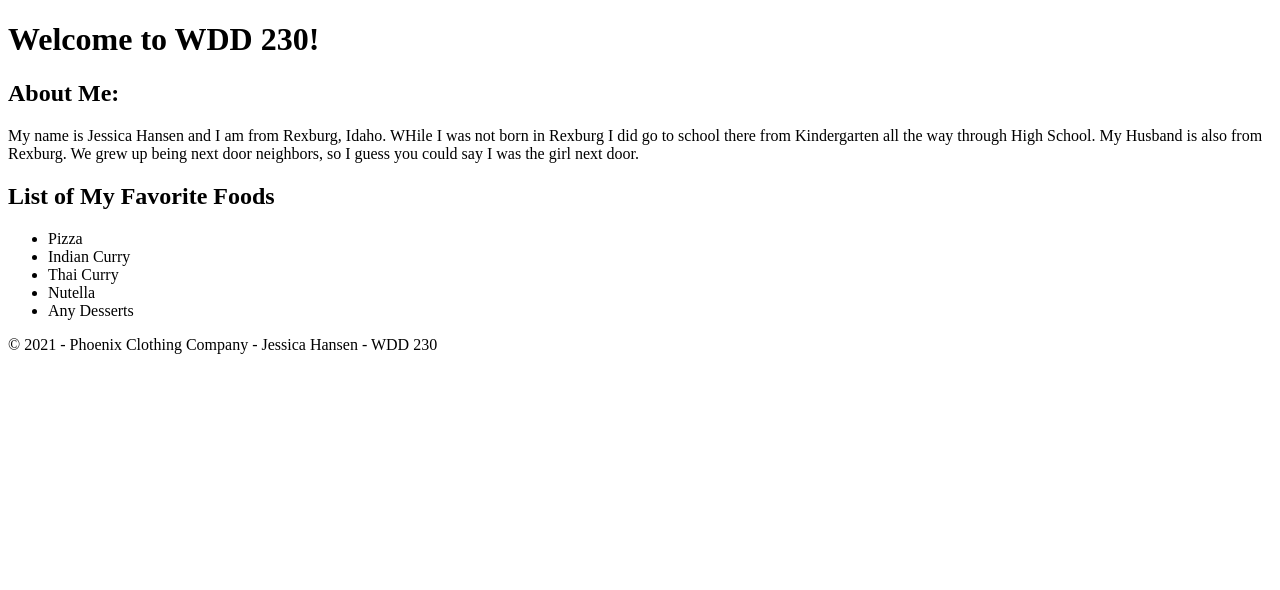
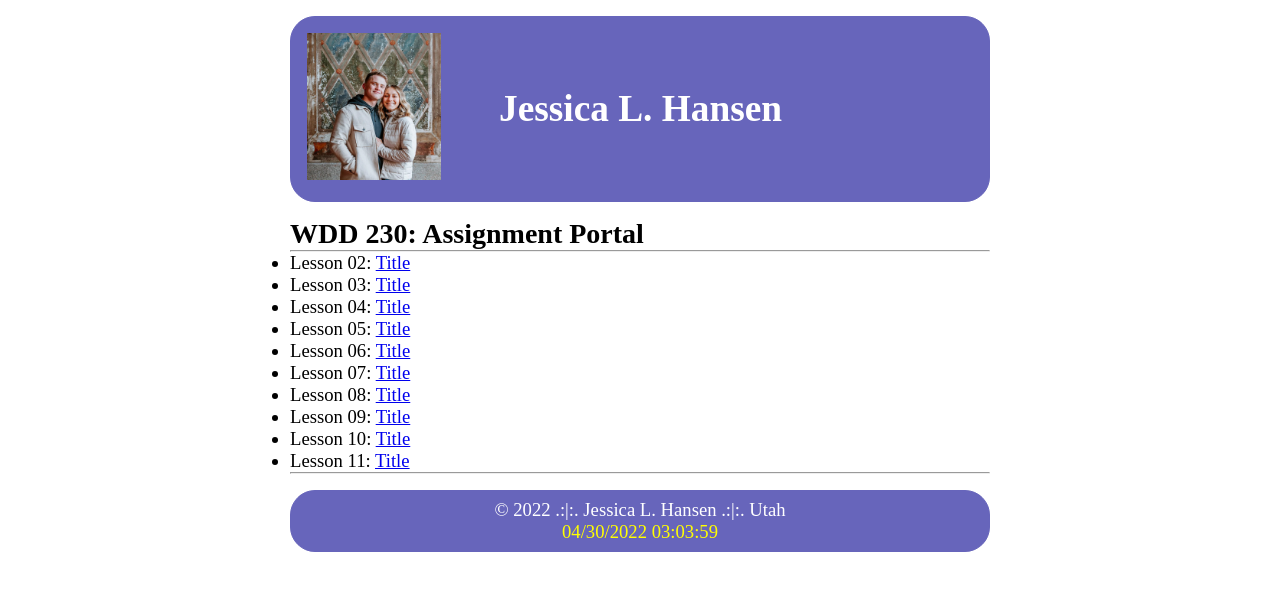
Before and after one commit to jessbarzee/wdd230_old, a plain HTML site: page index.html in a window 1280 px wide. Drawn offline with Linux system fonts and the light colour scheme.

Commit message:
moved folders

```diff
--- a/index.html
+++ b/index.html
@@ -1,37 +1,59 @@
 <!DOCTYPE html>
 <html lang="en">
+
 <head>
     <meta charset="UTF-8">
     <meta http-equiv="X-UA-Compatible" content="IE=edge">
     <meta name="viewport" content="width=device-width, initial-scale=1.0">
-    <title>Welcome to WDD 230</title>
+    <meta name="description"
+        content="WDD 230 Course Summary page for Jessica L. Hansen: Web Frontend Development at BYU-Idaho">
+    <title>Jessica Hansen Course Home Page</title>
+
+    <link rel="stylesheet" href="css/base.css">
+    <script>src="getdate.js"</script>
+    <!-- <link rel="stylesheet" href="css/normalize.css"> -->
 </head>
+
 <body>
     <header>
-        <h1>Welcome to WDD 230!</h1>
+        <picture>
+            <img src="images/mattandjess.jpeg" alt="Portrait of Student">
+        </picture>
+        <h1>Jessica L. Hansen</h1>
     </header>
+    <main>
+        <h2>WDD 230: Assignment Portal</h2>
+        <hr>
 
-    <h2>About Me:</h2>
-    <p>
-        My name is Jessica Hansen and I am from Rexburg, Idaho. WHile I was not born in Rexburg
-        I did go to school there from Kindergarten all the way through High School. My Husband is
-        also from Rexburg. We grew up being next door neighbors, so I guess you could say I was the
-        girl next door.
-    </p>
+        <ul>
+            <li>Lesson 02: <a href="#">Title</a></li>
+            <li>Lesson 03: <a href="#">Title</a></li>
+            <li>Lesson 04: <a href="#">Title</a></li>
+            <li>Lesson 05: <a href="#">Title</a></li>
+            <li>Lesson 06: <a href="#">Title</a></li>
+            <li>Lesson 07: <a href="#">Title</a></li>
+            <li>Lesson 08: <a href="#">Title</a></li>
+            <li>Lesson 09: <a href="#">Title</a></li>
+            <li>Lesson 10: <a href="#">Title</a></li>
+            <li>Lesson 11: <a href="#">Title</a></li>
+        </ul>
 
-    <h2>List of My Favorite Foods</h2>
-    <ul>
-        <li>Pizza</li>
-        <li>Indian Curry</li>
-        <li>Thai Curry</li>
-        <li>Nutella</li>
-        <li>Any Desserts</li>
-    </ul>
+        <hr>
+
+    </main>
 
     <footer>
-        <p>
-            &copy; 2021 - Phoenix Clothing Company - Jessica Hansen - WDD 230
-        </p>
+        <p> &copy;  2022  .:|:.  Jessica L. Hansen  .:|:.  Utah </p>
+
+        <div class="last_updated">
+            <p id="lastupdated"> Last Updated </p>
+            <script>
+                var x = document.lastModified;
+                document.getElementById("lastupdated").innerHTML = x;
+            </script>
+        </div>
+        <!-- <span id="currentdate"></span> -->
     </footer>
 </body>
+
 </html>
```
Also changed, not shown: week_1/index.html (deleted, +0 -57 lines), css/base.css (renamed from week_1/css/base.css), css/normalize.css (renamed from week_1/css/normalize.css), images/mattandjess.jpeg (renamed from week_1/images/mattandjess.jpeg), js/getdate.js (renamed from week_1/js/getdate.js), 3 other files.
